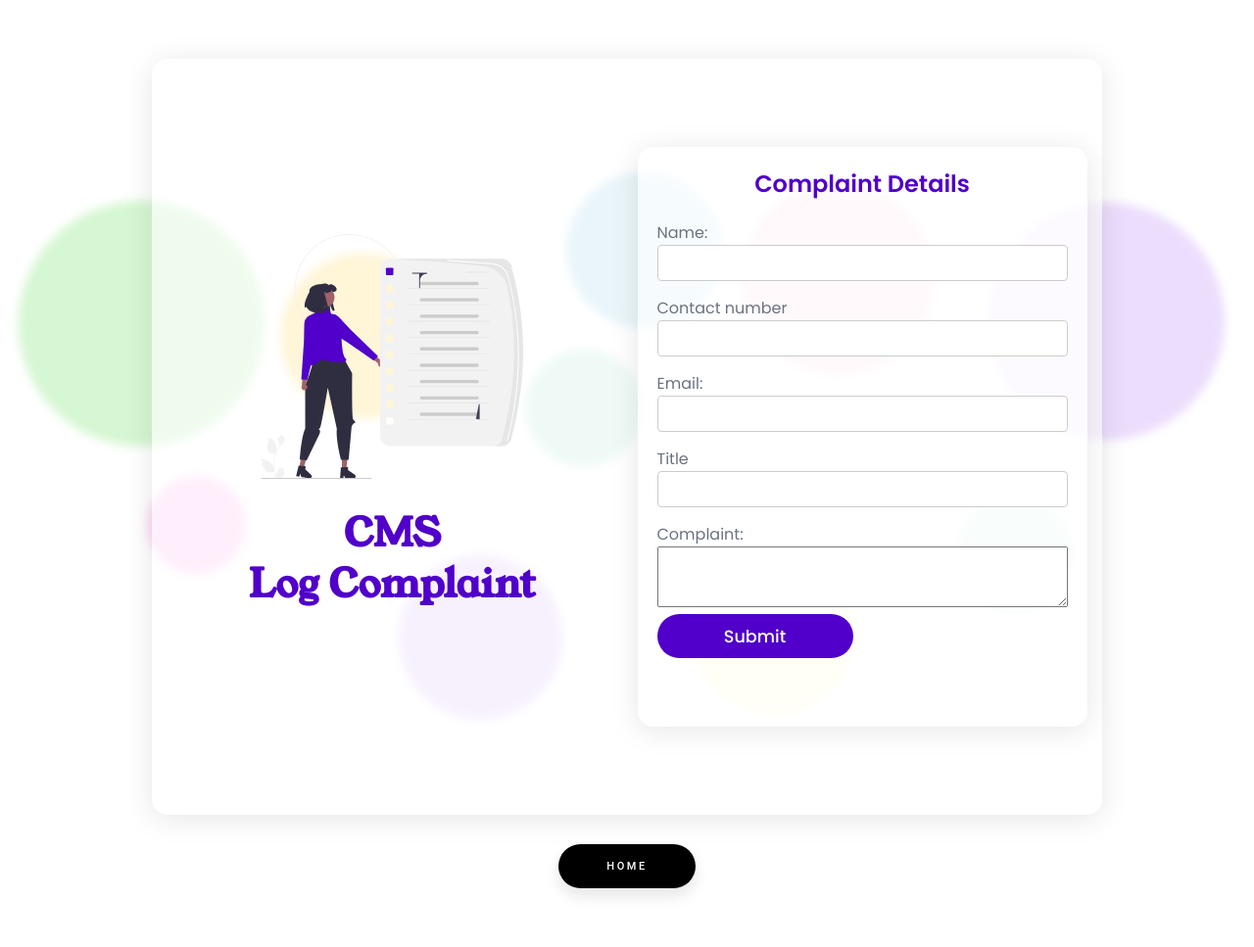
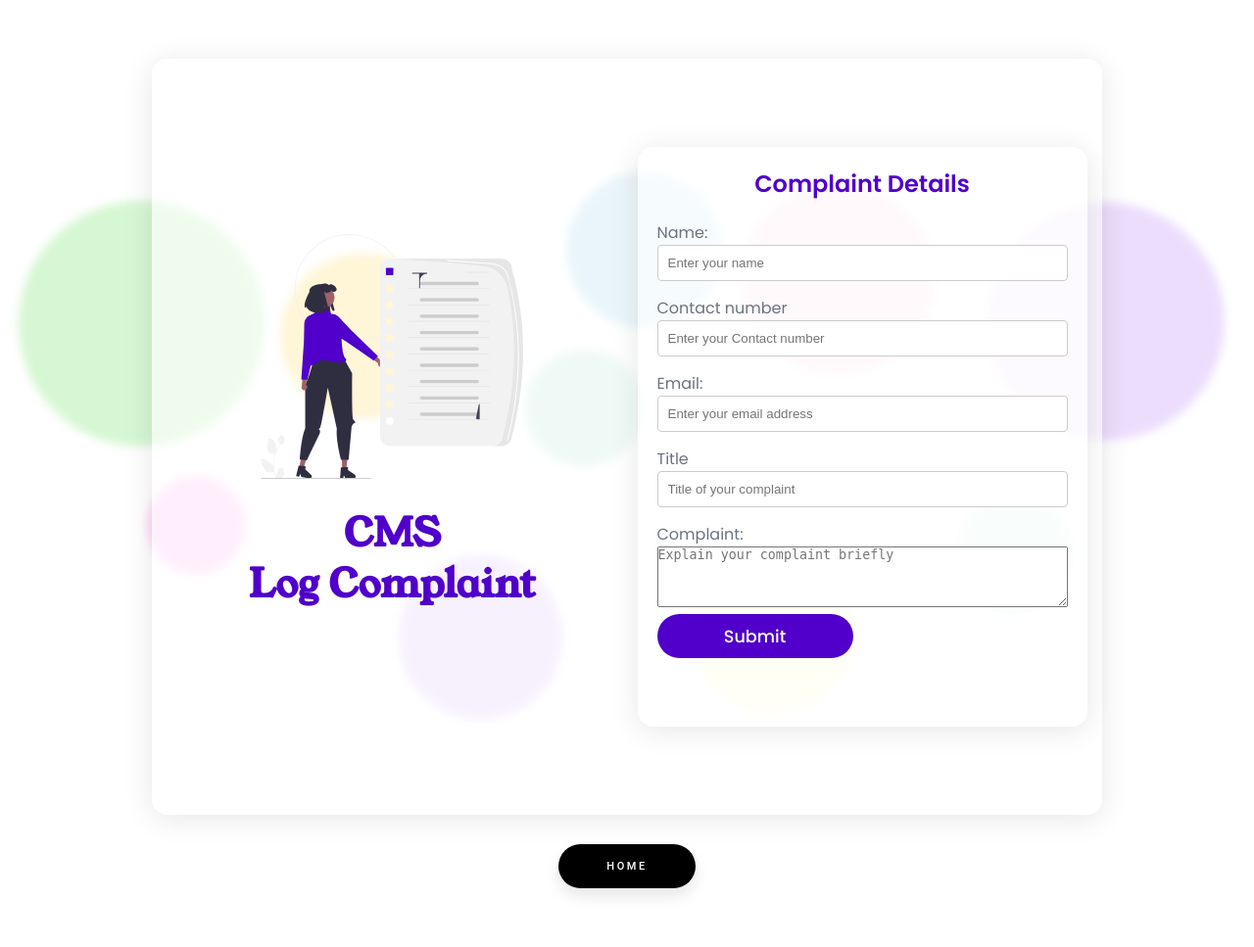
Before and after one commit to vishalparmar3542/Complaint-Management-PHP, a PHP site: page /project/logComplaint.php in a window 1280 px wide. Shown: the whole page at 98% size. Run offline with PHP 8.4, Linux system fonts and the light colour scheme.

Commit message:
Bugs fixes, title changes etc.

```diff
--- a/handlers/updateComplaint.php
+++ b/handlers/updateComplaint.php
@@ -4,7 +4,7 @@
         if ($_POST) {
             $id = $_POST['uniqueId'];
             $adminRemark = $_POST['adminRemark'];
-            echo "name is:" . $id;
+            // echo "name is:" . $id;
             $connection = dbConnectivity();
             $query = "UPDATE complaints SET status = 1 WHERE uniqueId = '$id'; ";
             $query0 = "UPDATE complaints SET remarks = '$adminRemark' WHERE uniqueId = '$id';";
--- a/pages/logComplaint.php
+++ b/pages/logComplaint.php
@@ -37,20 +37,19 @@
         <h2>Complaint Details</h2>
         <form action = "../handlers/recordComplaint.php" method="POST">
         <label for="name">Name:</label>
-        <input  type="text" id="name" name="name" required><br>
+        <input  placeholder="Enter your name" type="text" id="name" name="name" required><br>
         <label for="contact">Contact number</label>
-        <input  type="number" id="contact" name="contact" required><br>
+        <input placeholder="Enter your Contact number" pattern="[789][0-9]{9}" type="text" id="contact" name="contact" required><br>
         <label for="email">Email:</label>
-        <input  type="email" id="email" name="email" required><br>
+        <input placeholder="Enter your email address"  type="email" id="email" name="email" required><br>
         <label for="title">Title</label>
-        <input  type="text" id="title" name="title" required><br>
+        <input placeholder="Title of your complaint"  type="text" id="title" name="title" required><br>
         <label for="complaint">Complaint:</label><br>
-        <textarea id="complaint" name="complaint" rows="4" cols="50" required></textarea><br>
+        <textarea placeholder="Explain your complaint briefly" id="complaint" name="complaint" rows="4" cols="50" required></textarea><br>
           <button type="submit">Submit</button>
         </form>
         <?php
           if($_GET) {
-
             if ($_GET['id']) {
               $ref = $_GET['id'];
               echo "<h3 style='font-weight: 600; color: green'>Reference id: $ref</h3>";
--- a/pages/login.php
+++ b/pages/login.php
@@ -88,7 +88,7 @@ if ($_SESSION) {
 
     </div>
     <form action="../handlers/goHome.php" method="POST">
-       <button class="homeBtn" href="http://localhost/project/pages/landing.php">Home</button>
+       <button class="homeBtn">Home</button>
     </form>
   </section>
 </div>
```
Also changed, not shown: handlers/auth.php (+9 -1 lines), handlers/dbConnectivity.php (+0 -26 lines), handlers/deleteComplaint.php (+6 -2 lines), pages/complaint.php (+1 -8 lines), pages/complaints.php (+16 -8 lines).
